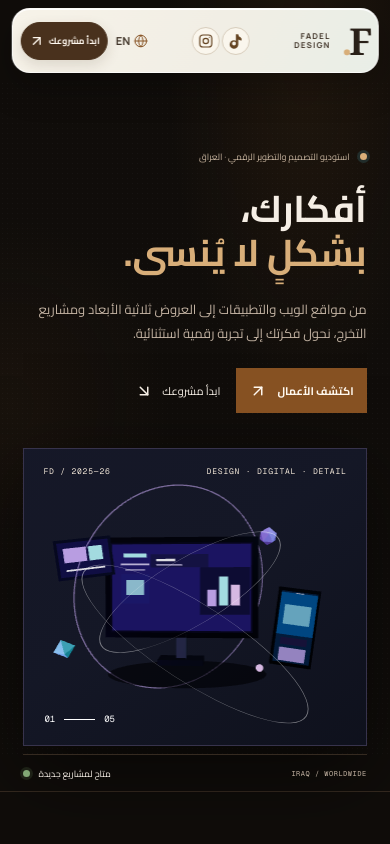
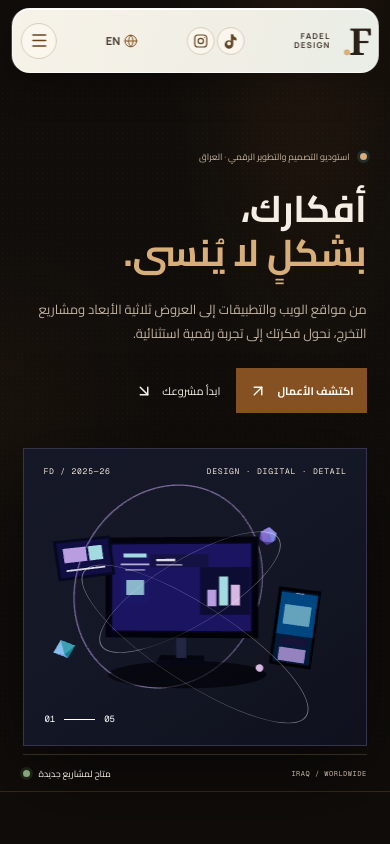
Before and after one commit to sdfghjkl8765/fadel-design, a Next.js app: page / in a window 390 px wide. Shown: the top 844 px of the page. Built offline with nearby package versions, Linux system fonts and the light colour scheme.

Commit message:
update: وصف التعديل الذي قمت به

```diff
--- a/app/globals.css
+++ b/app/globals.css
@@ -461,6 +461,7 @@ body {
   outline: 2px solid #865122;
   outline-offset: 4px;
 }
+.mobile-menu-toggle, .mobile-menu-cta { display: none; }
 
 @media (max-width: 1050px) {
   .site-header {
@@ -483,11 +484,55 @@ body {
     padding-inline: 5%;
     border-radius: 18px;
   }
+  .site-header { justify-content: space-between; }
+  .main-nav { display: none; }
+  .main-nav.is-open {
+    position: absolute;
+    top: calc(100% + 8px);
+    inset-inline: 0;
+    display: flex;
+    flex-direction: column;
+    align-items: stretch;
+    gap: 3px;
+    max-height: calc(100svh - 105px);
+    overflow-y: auto;
+    padding: 10px;
+    border: 1px solid #d8cdbc;
+    border-radius: 16px;
+    background: #f7f3e9;
+    box-shadow: 0 12px 30px #0003;
+  }
+  .main-nav.is-open a {
+    padding: 12px 14px;
+    text-align: start;
+  }
+  .mobile-menu-cta {
+    display: inline-flex;
+    align-items: center;
+    justify-content: space-between;
+    margin-top: 4px;
+    border-radius: 999px;
+    background: #49311d;
+    color: #fff8ef !important;
+  }
+  .mobile-menu-toggle {
+    display: inline-flex;
+    width: 36px;
+    height: 36px;
+    align-items: center;
+    justify-content: center;
+    padding: 0;
+    border: 1px solid #d8cdbc;
+    border-radius: 50%;
+    background: #fffaf1a6;
+    color: #644321;
+    cursor: pointer;
+  }
   .header-socials { gap: 4px; }
   .header-socials a { width: 31px; height: 31px; }
   .header-socials a svg { width: 16px; height: 16px; }
   .header-actions { gap: 13px; }
-  .header-cta { gap: 7px; padding: 10px 11px; font-size: 10px; }
+  .header-cta { display: none; }
 }
 
 @media (max-width: 390px) {
--- a/app/page.tsx
+++ b/app/page.tsx
@@ -11,8 +11,10 @@ import {
   Code2,
   GraduationCap,
   Globe,
+  Menu,
   Presentation,
   Smartphone,
+  X,
 } from "lucide-react";
 import { COPY, PORTFOLIO, PRICING, SERVICES, SITE_CONFIG, type Currency, type Language } from "./siteData";
 import HeroScene from "./HeroScene";
@@ -36,6 +38,7 @@ const formatPrice = (price: number, currency: Currency, language: Language) => {
 
 export default function Home() {
   const [language, setLanguage] = useState<Language>("ar");
+  const [mobileMenuOpen, setMobileMenuOpen] = useState(false);
   const [currency, setCurrency] = useState<Currency>("IQD");
   const [filter, setFilter] = useState<Filter>("all");
   const [openFaq, setOpenFaq] = useState<number | null>(0);
@@ -70,10 +73,15 @@ export default function Home() {
           <span className="wordmark-symbol">F<span>.</span></span>
           <span className="wordmark-name">FADEL<br />DESIGN</span>
         </a>
-        <nav className="main-nav" aria-label={isArabic ? "التنقل الرئيسي" : "Main navigation"}>
+        <nav
+          className={`main-nav${mobileMenuOpen ? " is-open" : ""}`}
+          id="mobile-navigation"
+          aria-label={isArabic ? "التنقل الرئيسي" : "Main navigation"}
+        >
           {t.nav.map((item, index) => (
-            <a href={["#about", "#services", "#work", "#pricing", "#faq"][index]} key={item}>{item}</a>
+            <a href={["#about", "#services", "#work", "#pricing", "#faq"][index]} key={item} onClick={() => setMobileMenuOpen(false)}>{item}</a>
           ))}
+          <a className="mobile-menu-cta" href="#contact" onClick={() => setMobileMenuOpen(false)}>{t.order}<ArrowUpRight size={16} /></a>
         </nav>
         <div className="header-socials" role="group" aria-label={isArabic ? "حسابات التواصل الاجتماعي" : "Social media"}>
           <a href={SITE_CONFIG.tiktokUrl} target="_blank" rel="noreferrer" aria-label="TikTok">
@@ -96,6 +104,16 @@ export default function Home() {
           </button>
           <a className="header-cta" href="#contact">{t.order}<ArrowUpRight size={16} /></a>
         </div>
+        <button
+          className="mobile-menu-toggle"
+          type="button"
+          onClick={() => setMobileMenuOpen((isOpen) => !isOpen)}
+          aria-label={mobileMenuOpen ? (isArabic ? "إغلاق القائمة" : "Close menu") : (isArabic ? "فتح القائمة" : "Open menu")}
+          aria-expanded={mobileMenuOpen}
+          aria-controls="mobile-navigation"
+        >
+          {mobileMenuOpen ? <X size={19} /> : <Menu size={19} />}
+        </button>
       </header>
 
       <section className="hero" id="home">
```
